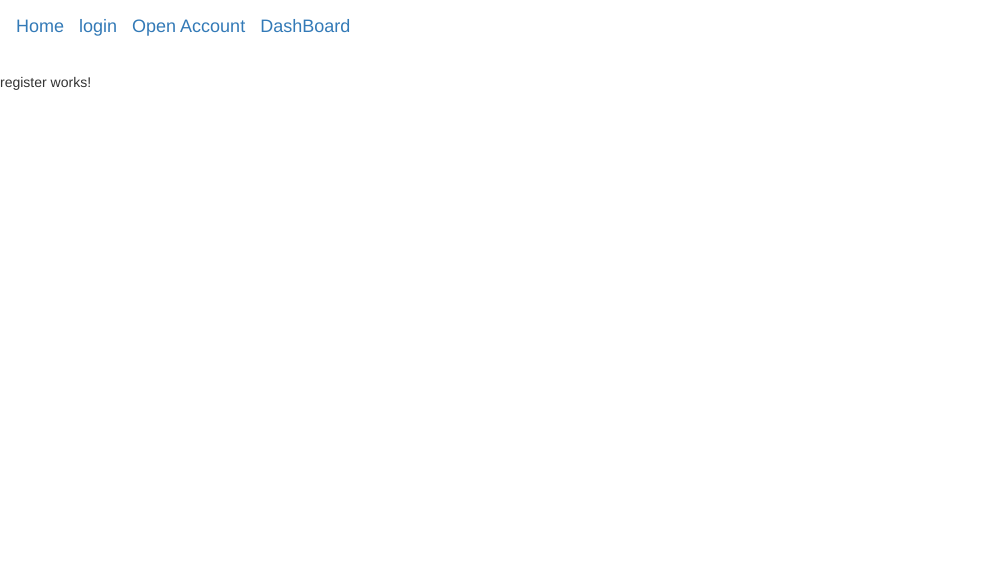
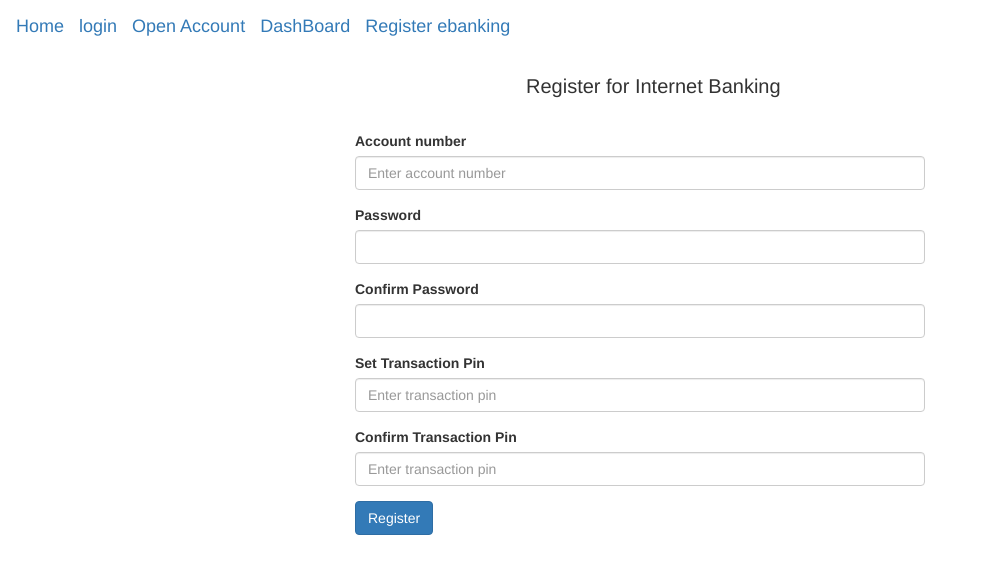
Before and after one commit to coderpratik777/Ebanking-Frontend, an Angular app in the folder ebankingapp/: page /register in a window 1280 px wide. Shown: the top 574 px of the page, without its empty margins (0-987 px from the left). Built offline with nearby package versions, Linux system fonts and the light colour scheme.

Commit message:
added register frontend code

```diff
--- a/ebankingapp/src/app/Components/register/register.component.css
+++ b/ebankingapp/src/app/Components/register/register.component.css
@@ -0,0 +1,10 @@
+.container{
+    width: 600px;
+    margin: auto;
+}
+.heading{
+    font-weight: 500;
+    margin-bottom: 30px;
+    font-size: 20px;
+    margin-left: 30%;
+}
--- a/ebankingapp/src/app/Components/register/register.component.html
+++ b/ebankingapp/src/app/Components/register/register.component.html
@@ -1 +1,98 @@
-<p>register works!</p>
+<form class="container" #myForm="ngForm" (ngSubmit)="myForm.valid && register()">
+  <div class="heading">Register for Internet Banking</div>
+  <div class="form-group">
+    <label for="accountnumber">Account number</label
+    >
+      <input
+        type="number"
+        class="form-control"
+        name="accountnumber"
+        placeholder="Enter account number"
+        [(ngModel)]="userdata.accountNumber"
+        #accountNumber="ngModel"
+      />
+  </div>
+
+  <div class="form-group">
+    <label for="password">Password</label>
+    <input
+      type="password"
+      class="form-control"
+      name="password"
+      [(ngModel)]="userdata.password"
+      #password="ngModel"
+      minlength="8"
+      pattern="^(?=.*[a-z])(?=.*[A-Z])(?=.*[0-9])(?=.*[$@$!%?&])[A-Za-z\d$@$!%?&]{8,}$"
+      required
+    />
+    <div
+      *ngIf="password.invalid && (password.dirty || password.touched)"
+      class="alert"
+    >
+      <div class="alert alert-danger" *ngIf="password.errors?.['required']">
+        Password is required.
+      </div>
+      <div class="alert alert-danger" *ngIf="password.errors?.['minlength']">
+        Password must be at least 8 characters long.
+      </div>
+      <div class="alert alert-danger" *ngIf="password.errors?.['pattern']">
+        Password must contain 1 uppercase character,numbers and special
+        characters.
+      </div>
+    </div>
+    <div *ngIf="password.valid">
+      <div class="alert alert-success">You are going correct...😍</div>
+    </div>
+  </div>
+  <div class="form-group">
+    <label for="confirmpassword">Confirm Password</label>
+    <input
+      type="password"
+      class="form-control"
+      [(ngModel)]="userdata.confirmPassword"
+      #confirmpassword="ngModel"
+      name="confirmpassword"
+      required
+    />
+    </div>
+    <div *ngIf="confirmpassword.touched || confirmpassword.dirty" class="alert">
+        <div class="alert alert-danger " *ngIf="confirmpassword.errors?.['required']">
+            Confirm Password is required
+        </div>
+    </div>
+    <div class="form-group">
+        <label for="transactionpin">Set Transaction Pin</label>
+          <input
+            type="number"
+            class="form-control"
+            name="transactionpin"
+            placeholder="Enter transaction pin"
+            [(ngModel)]="userdata.transactionPin"
+            #transactionpin="ngModel"
+            minlength="4"
+            maxlength="4"
+          />
+      </div>
+      <div *ngIf="transactionpin.dirty || transactionpin.touched" class="alert">
+        <div class="alert alert-danger" *ngIf="transactionpin.errors?.['minlength'] && transactionpin.errors?.['maxlength']">
+            Pin should contain 4 digits
+        </div>
+      </div>
+      <div class="form-group">
+        <label for="confirmtransactionpin">Confirm Transaction Pin</label>
+          <input
+            type="number"
+            class="form-control"
+            name="confirmtransactionpin"
+            placeholder="Enter transaction pin"
+            [(ngModel)]="userdata.confirmTransactionPin"
+            #transactionPin="ngModel"
+            minlength="4"
+          />
+      </div>
+    <button type="submit" class="btn btn-primary">Register</button>
+    <div *ngIf="myForm.submitted && myForm.invalid" class="alert alert-danger">
+      Please fill correct details
+    </div>
+
+</form>
--- a/ebankingapp/src/app/Components/register/register.component.ts
+++ b/ebankingapp/src/app/Components/register/register.component.ts
@@ -7,4 +7,24 @@ import { Component } from '@angular/core';
 })
 export class RegisterComponent {
 
+  userdata:RegisterForEbanking=new RegisterForEbanking();
+
+  register(){
+    console.log("register clicked")
+    console.log(this.userdata);
+  }
+
+
+
 }
+
+export class RegisterForEbanking{
+
+  accountNumber!:number;
+  password!:string;
+  username!:string;
+  confirmPassword!:string;
+  transactionPin!:number;
+  confirmTransactionPin!:number;
+
+}
--- a/ebankingapp/src/app/app.component.html
+++ b/ebankingapp/src/app/app.component.html
@@ -5,6 +5,8 @@
   <a class="navbar-brand" routerLink="/login">login</a>
   <a class="navbar-brand" routerLink="/openaccount">Open Account</a>
   <a class="navbar-brand" routerLink="/dashboard">DashBoard</a>
+  <a class="navbar-brand" routerLink="/register">Register ebanking</a>
+
 
 </div>
 </div>
--- a/ebankingapp/src/app/app.module.ts
+++ b/ebankingapp/src/app/app.module.ts
@@ -28,11 +28,13 @@ const routes:Routes=[
   declarations: [
     AppComponent,
     DashboardComponent,
+    RegisterComponent
 
   ],
   imports: [
     BrowserModule,
     AppRoutingModule,
+    FormsModule,
     RouterModule.forRoot(routes)
   ],
   providers: [],
```
